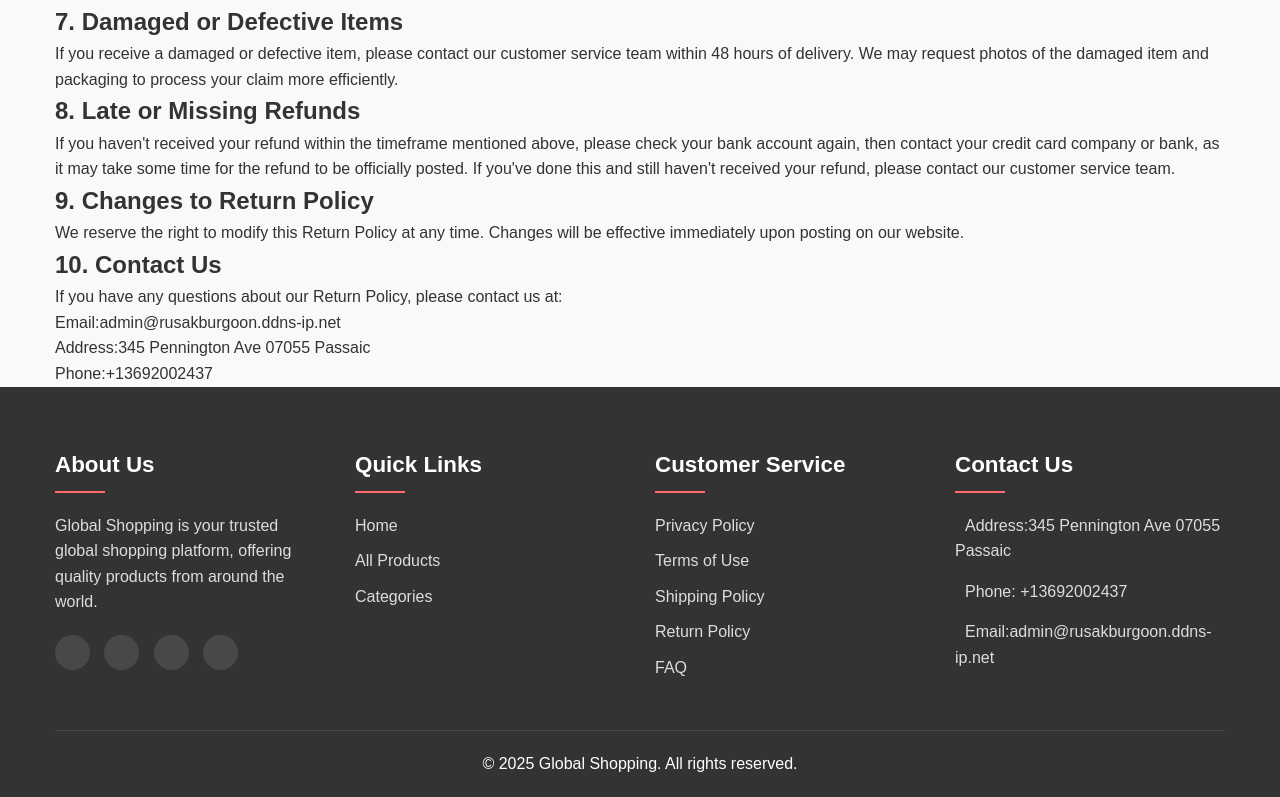
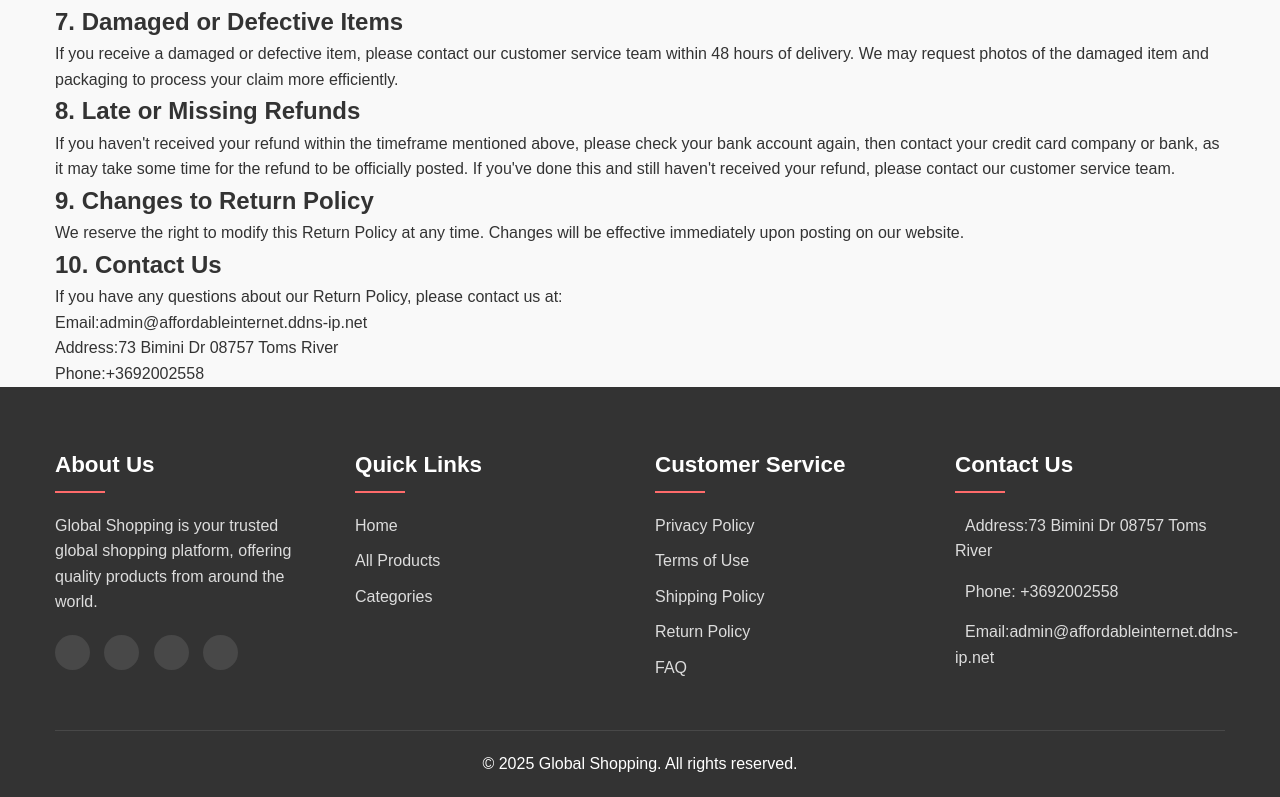
Before and after one commit to SLOMEDIALLC/-affordable-cable-and-internet, a plain HTML site: page returns.html in a window 1280 px wide. Shown: the part 1289-2086 px from the top of the page. Drawn offline with Linux system fonts and the light colour scheme.

Commit message:
Add files via upload

```diff
--- a/returns.html
+++ b/returns.html
@@ -122,11 +122,11 @@
 
                 <p>If you have any questions about our Return Policy, please contact us at:</p>
 
-                <p>Email:admin@rusakburgoon.ddns-ip.net
+                <p>Email:admin@affordableinternet.ddns-ip.net
 <br>
-                Address:345 Pennington Ave 07055 Passaic
+                Address:73 Bimini Dr 08757 Toms River
 <br>
-                Phone:+13692002437
+                Phone:+3692002558
 
             </div>
         </div>
@@ -165,11 +165,11 @@
                 </div>
                 <div class="footer-section contact">
                     <h3>Contact Us</h3>
-                    <p><i class="fas fa-map-marker-alt"></i> Address:345 Pennington Ave 07055 Passaic
+                    <p><i class="fas fa-map-marker-alt"></i> Address:73 Bimini Dr 08757 Toms River
 </p>
-                    <p><i class="fas fa-phone"></i> Phone: +13692002437
+                    <p><i class="fas fa-phone"></i> Phone: +3692002558
 </p>
-                    <p><i class="fas fa-envelope"></i> Email:admin@rusakburgoon.ddns-ip.net
+                    <p><i class="fas fa-envelope"></i> Email:admin@affordableinternet.ddns-ip.net
 
 </p>
                 </div>
```
Also changed, not shown: faq.html (+5 -5 lines), index.html (+7 -7 lines), privacy.html (+6 -6 lines), shipping.html (+6 -8 lines), terms.html (+6 -6 lines).
